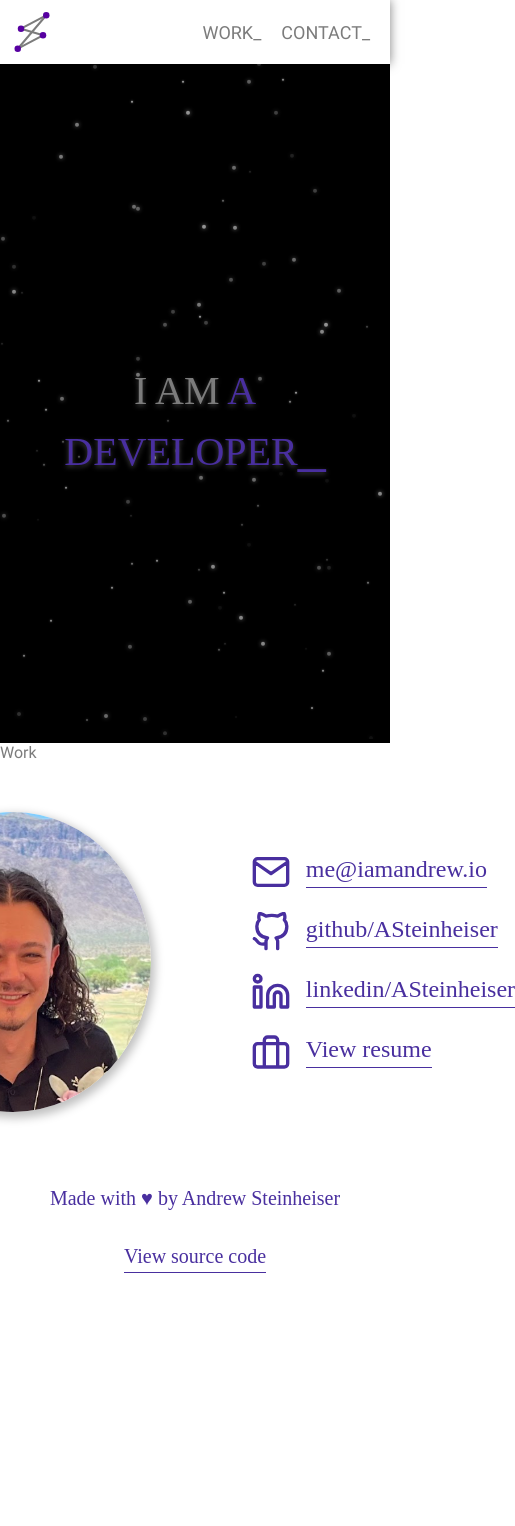
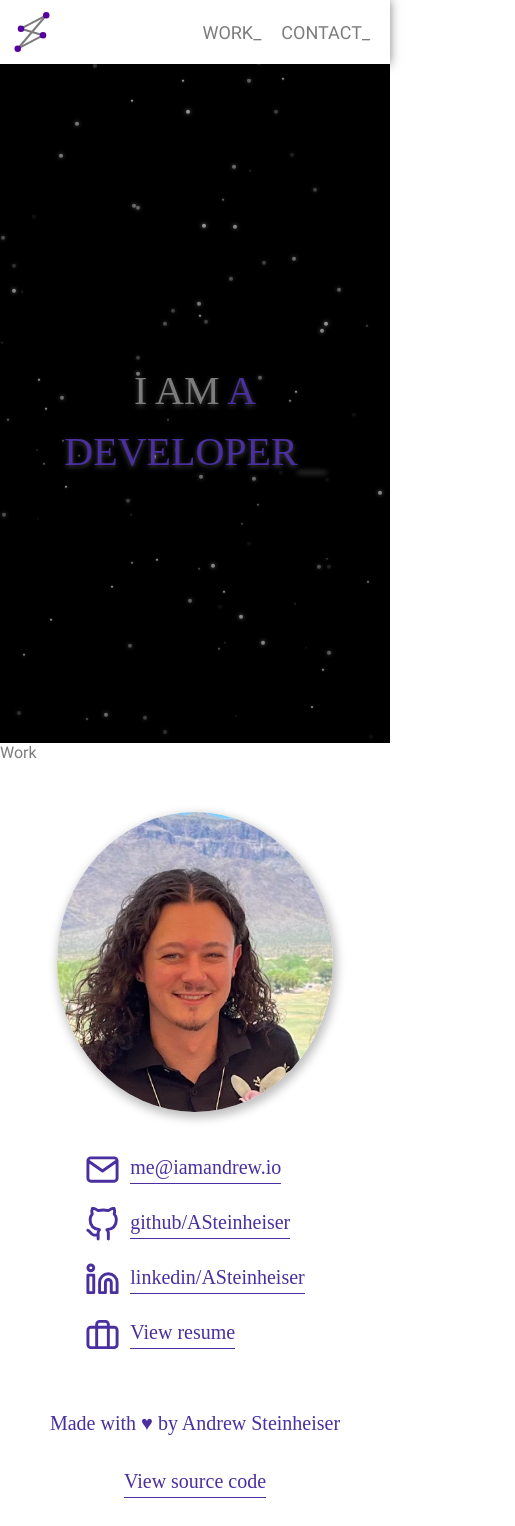
Before and after one commit to ASteinheiser/iamandrew.io, a React (Vite) app: page / in a window 390 px wide. Shown: the top 1526 px of the page, 515 px wide, since content can reach past the window. Before the commit the page ends 1323 px from the top, so only its background shows below. Built offline with nearby package versions, Linux system fonts and the light colour scheme; a web font is replaced by a local one.

Commit message:
add responsive styles for contact on mobile

```diff
--- a/src/components/Contact/contact.scss
+++ b/src/components/Contact/contact.scss
@@ -5,6 +5,12 @@
   justify-content: center;
 
   padding: 50px 25px;
+
+  @media(max-width: 800px) {
+    flex-direction: column;
+
+    padding: 50px 25px 25px;
+  }
 
   .contact-image {
     height: 300px;
@@ -26,6 +32,10 @@
     display: flex;
     flex-direction: column;
 
+    @media(max-width: 800px) {
+      margin-top: 30px;
+    }
+
     .contact-item-wrap {
       display: flex;
       flex-direction: row;
@@ -36,6 +46,10 @@
       a {
         font-size: 24px;
         font-family: 'Montserrat';
+
+        @media(max-width: 800px) {
+          font-size: 20px;
+        }
       }
 
       img {
@@ -43,6 +57,12 @@
         width: auto;
 
         margin-right: 15px;
+
+        @media(max-width: 800px) {
+          height: 35px;
+
+          margin-right: 10px;
+        }
       }
     }
   }
--- a/src/components/Contact/index.tsx
+++ b/src/components/Contact/index.tsx
@@ -1,17 +1,21 @@
+import { useWindowSize } from '../../hooks/use-window-size';
 import ProfilePic from './assets/me.png';
 import Mail from './assets/mail.svg';
 import LinkedIn from './assets/linkedin.svg';
 import GitHub from './assets/github.svg';
 import Briefcase from './assets/briefcase.svg';
-
 import './contact.scss';
 
 export const Contact = () => {
+  const { width } = useWindowSize();
+
+  const isDesktop = width > 800;
+
   return (
     <div className="contact-container">
       <img src={ProfilePic} alt="Andrew Steinheiser" className="contact-image" />
 
-      <div className="contact-content-divider" />
+      {isDesktop && <div className="contact-content-divider" />}
 
       <div className="contact-content">
         <div className="contact-item-wrap">
```
